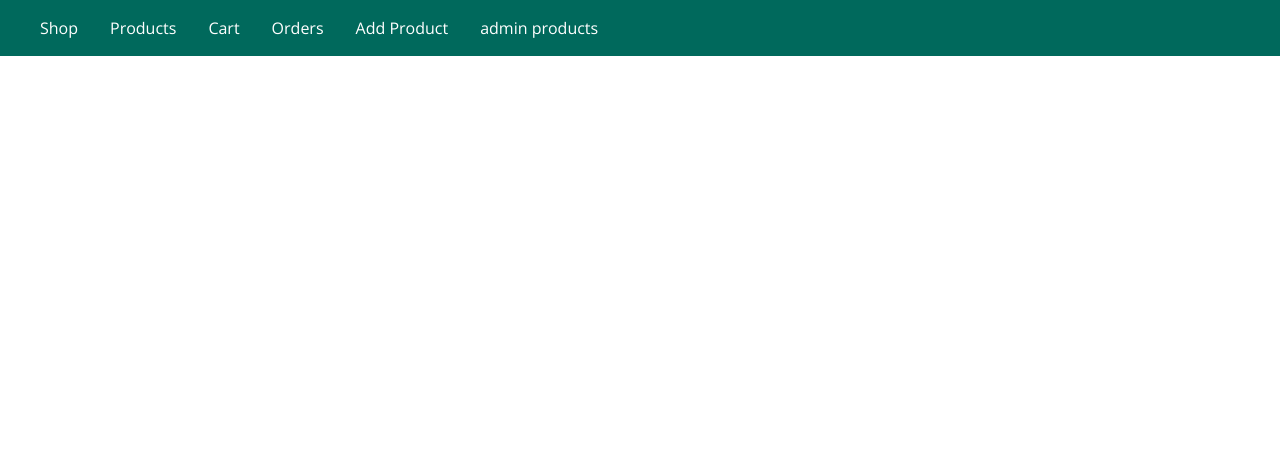
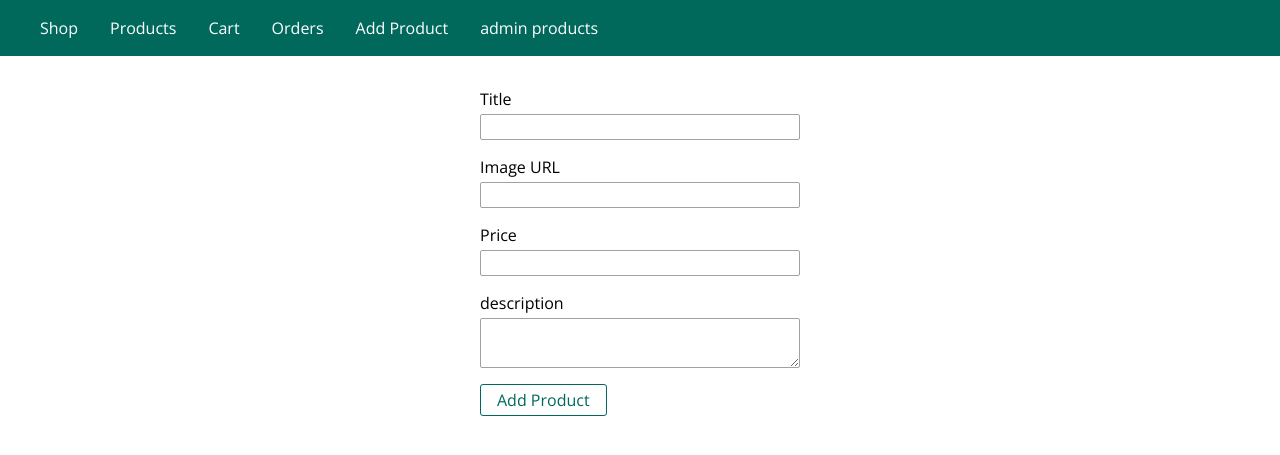
Before and after one commit to yassinsisino/nodejs_shop_training, a Node server app: template views/admin/edit-product.ejs in a window 1280 px wide. Shown: the top 455 px of the page. Run offline with Node 20, Linux system fonts and the light colour scheme; the template is opened without the code that fills it, so the values that code supplies are empty.

Commit message:
adding cart and edit product

```diff
--- a/controllers/shop.js
+++ b/controllers/shop.js
@@ -1,4 +1,5 @@
 import Product from '../models/product';
+import Cart from '../models/cart';
 
 export const getProducts = (req, res, next) => {
     Product.fetchAll((products) =>{
@@ -40,7 +41,8 @@ export const getCart = (req, res, next) => {
 
 export const postCart = (req, res, next) => {
     const prodId = req.body.productId;
-    console.log(prodId);
+    const price = req.body.price;
+    Cart.addProduct(prodId, price);
     res.redirect('/cart');
 };
 
--- /dev/null
+++ b/data/cart.json
@@ -0,0 +1 @@
+{"products":[{"id":"0.6049422645511893","qty":2},{"id":"0.08691849177302502","qty":2}],"totalPrice":79.97999999999999}
--- a/routes/admin.js
+++ b/routes/admin.js
@@ -1,6 +1,6 @@
 import express from 'express';
 
-import {getAddProduct, postAddProduct, getProducts} from '../controllers/admin';
+import {getAddProduct, postAddProduct, getProducts, getEditProduct, postEditProduct} from '../controllers/admin';
 
 export const router  = express.Router();
 
@@ -9,3 +9,7 @@ router.get('/add-product', getAddProduct);
 router.get('/products', getProducts);
 
 router.post('/add-product', postAddProduct);
+
+router.get('/edit-product/:productId', getEditProduct);
+
+router.post('/edit-product', postEditProduct)
--- a/views/admin/edit-product.ejs
+++ b/views/admin/edit-product.ejs
@@ -1,6 +1,32 @@
 <%- include('../includes/head.ejs') %>
+    <link rel="stylesheet" href="/css/forms.css">
+    <link rel="stylesheet" href="/css/product.css">
 </head>
 
 <body>
-    <%- include('../includes/navigation.ejs') %>
-    <%- include('../includes/end.ejs') %>
+    <%- include('../includes/navigation') %>
+    <main>
+        <form class="product-form" action="/admin/<%if (editing){%>edit-product<%}else{%>add-product<%}%>" method="POST">
+            <div class="form-control">
+                <label for="title">Title</label>
+                <input type="text" name="title" id="title" value="<%if(editing){ %><%=product.title%><% }%>">
+            </div>
+            <div class="form-control">
+                <label for="imageUrl">Image URL</label>
+                <input type="text" name="imageUrl" id="imageUrl" value="<%if(editing){ %><%=product.imageUrl%><% }%>">
+            </div>
+            <div class="form-control">
+                <label for="price">Price</label>
+                <input type="number" name="price" id="price" step="0.01" value="<%if(editing){ %><%=product.price%><% }%>">
+            </div>
+            <div class="form-control">
+                <label for="description">description</label>
+                <textarea  name="description" id="description"><%if(editing){ %><%=product.description%><% }%></textarea>
+            </div>
+
+
+            <button class="btn" type="submit"><%if (editing){%>Update product <%} else {%>Add Product<%}%></button>
+        </form>
+    </main>
+
+<%- include('../includes/end.ejs') %>
--- a/views/admin/products.ejs
+++ b/views/admin/products.ejs
@@ -21,7 +21,7 @@
                             <p class="product__description"><%= product.description %></p>
                         </div>
                         <div class="card__actions">
-                            <a href="/admin/edit-product" class="btn">Edit</a>
+                            <a href="/admin/edit-product/<%=product.id%>?edit=true" class="btn">Edit</a>
                             <form action="/admin/delete-product" method="POST">
                                 <button type="submit" class="btn">Delete</button>
                             </form>
--- a/views/includes/add-to-cart.ejs
+++ b/views/includes/add-to-cart.ejs
@@ -1,4 +1,5 @@
 <form action="/cart" method="POST">
     <button class="btn" type="submit">Add to Cart</button>
     <input type="hidden" name="productId" value="<%= product.id %>">
+    <input type="hidden" name="price" value="<%= product.price %>">
 </form>
```
Also changed, not shown: controllers/admin.js (+29 -2 lines), models/cart.js (added, +34 -0 lines), views/admin/add-product.ejs (deleted, +0 -32 lines).
